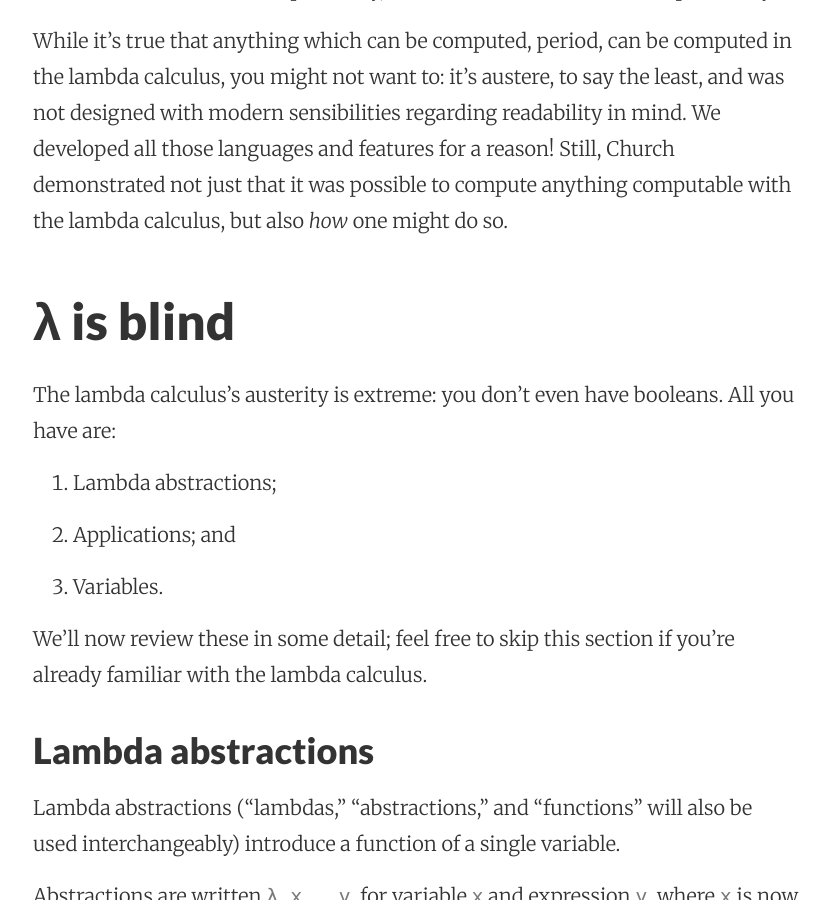
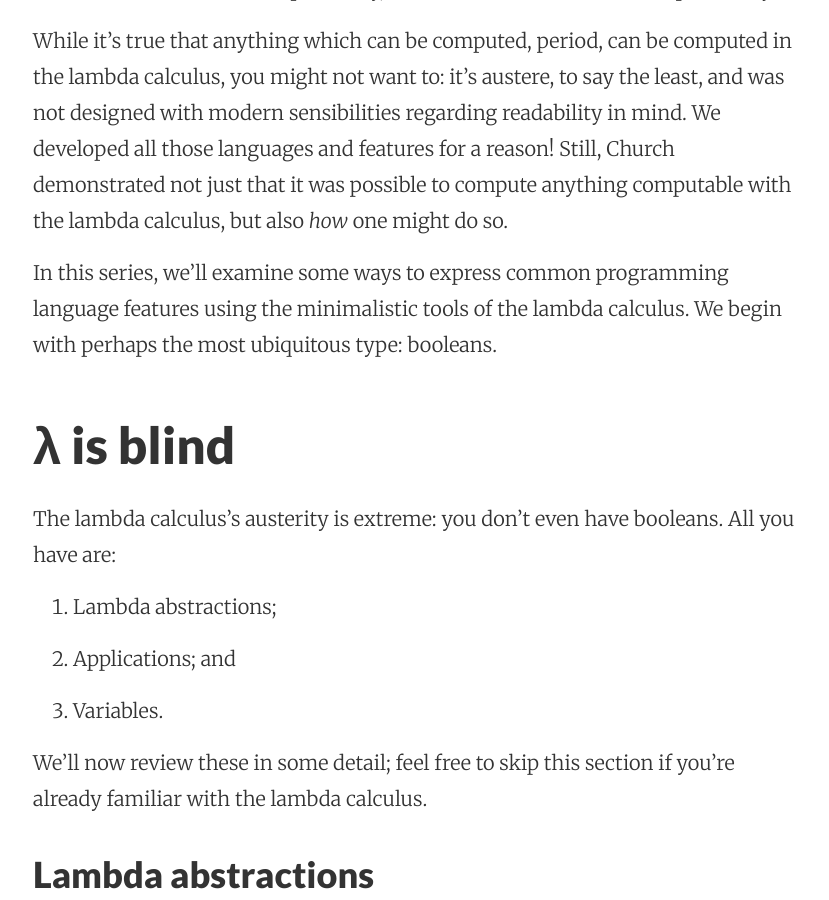
Before and after one commit to robrix/robrix.github.io, a Jekyll site: the page built from _posts/2020-03-29-all-you-need-is-lambda-1-booleans.md, in a window 1280 px wide and 900 px high, scrolled down 979 px. Shown: the whole window, without its empty margins (223-1052 px from the left). Built offline with Jekyll 4.4.1, drawn with Linux system fonts in a browser that asks for light colours.

Commit message:
Further introduction.

```diff
--- a/_posts/2020-03-29-all-you-need-is-lambda-1-booleans.md
+++ b/_posts/2020-03-29-all-you-need-is-lambda-1-booleans.md
@@ -10,6 +10,8 @@ categories: ["lambda calculus", "plt"]
 Nearly a century ago, Alonzo Church invented the simple, elegant, and yet elusive lambda calculus. Along with Alan Turing, he then proved the Church-Turing thesis: that anything computable with a Turing machine can also be computed in the lambda calculus. However, nearly as soon as we had digital computers, we started inventing programming languages, and with them a vast treasure of features, beautiful and terrible, many of which seem very hard to relate to the fundamental nature of computability, let alone the lambda calculus specifically.
 
 While it’s true that anything which can be computed, period, can be computed in the lambda calculus, you might not want to: it’s austere, to say the least, and was not designed with modern sensibilities regarding readability in mind. We developed all those languages and features for a reason! Still, Church demonstrated not just that it was possible to compute anything computable with the lambda calculus, but also _how_ one might do so.
+
+In this series, we’ll examine some ways to express common programming language features using the minimalistic tools of the lambda calculus. We begin with perhaps the most ubiquitous type: booleans.
 
 
 ## λ is blind
```
